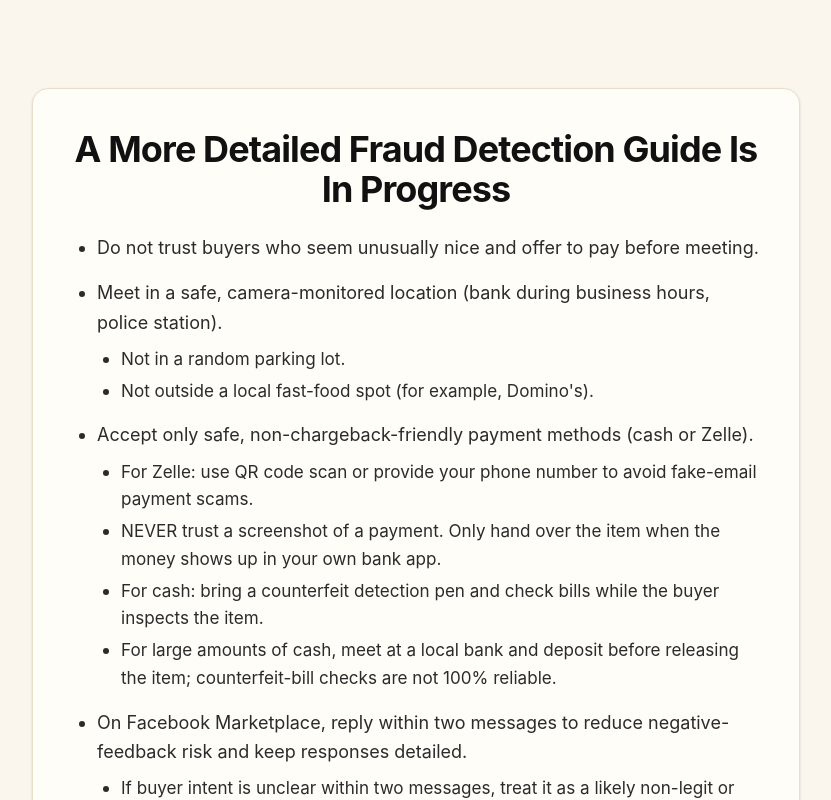
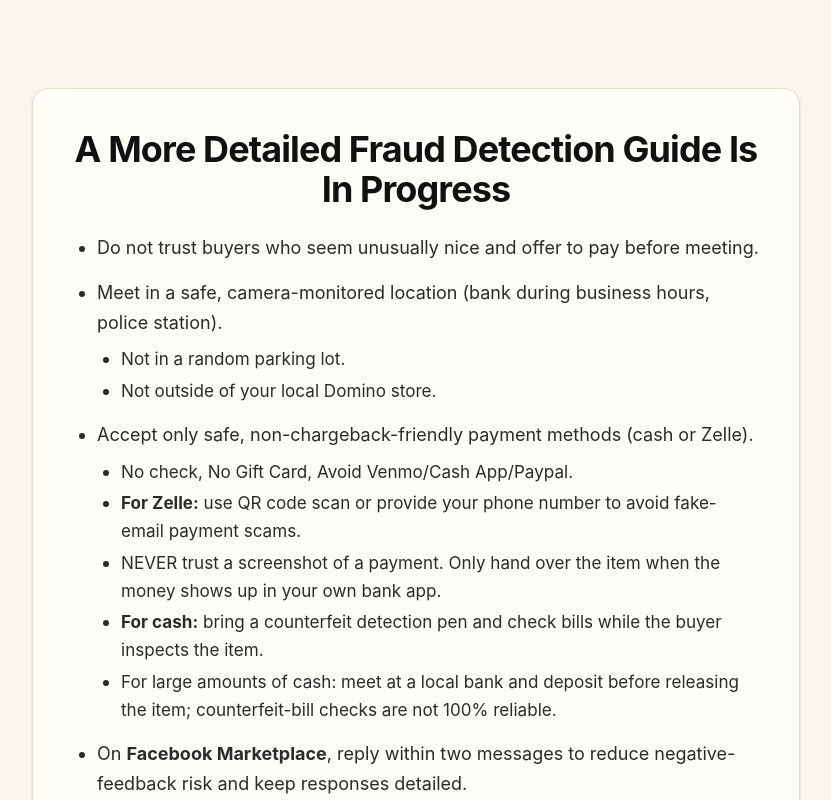
Before and after one commit to yyss8/IsBuyerLegit, a React (Vite) app: page / in a window 1280 px wide. Both pictures are taken after a click on the button "local". Shown: the top 800 px of the page, without its empty margins (224-1055 px from the left). Built offline with nearby package versions, Linux system fonts and the light colour scheme.

Commit message:
Finialize guide for local option.

```diff
--- a/src/PlatformRouting.jsx
+++ b/src/PlatformRouting.jsx
@@ -76,20 +76,21 @@ const PlatformRouting = () => {
                   Meet in a safe, camera-monitored location (bank during business hours, police station).
                   <ul className="mt-2 list-disc pl-6 space-y-1 text-[0.95em]">
                     <li>Not in a random parking lot.</li>
-                    <li>Not outside a local fast-food spot (for example, Domino&apos;s).</li>
+                    <li>Not outside of your local Domino store.</li>
                   </ul>
                 </li>
                 <li>
                   Accept only safe, non-chargeback-friendly payment methods (cash or Zelle).
                   <ul className="mt-2 list-disc pl-6 space-y-1 text-[0.95em]">
-                    <li>For Zelle: use QR code scan or provide your phone number to avoid fake-email payment scams.</li>
+                    <li>No check, No Gift Card, Avoid Venmo/Cash App/Paypal.</li>
+                    <li><strong>For Zelle:</strong> use QR code scan or provide your phone number to avoid fake-email payment scams.</li>
                     <li>NEVER trust a screenshot of a payment. Only hand over the item when the money shows up in your own bank app.</li>
-                    <li>For cash: bring a counterfeit detection pen and check bills while the buyer inspects the item.</li>
-                    <li>For large amounts of cash, meet at a local bank and deposit before releasing the item; counterfeit-bill checks are not 100% reliable.</li>
+                    <li><strong>For cash:</strong> bring a counterfeit detection pen and check bills while the buyer inspects the item.</li>
+                    <li>For large amounts of cash: meet at a local bank and deposit before releasing the item; counterfeit-bill checks are not 100% reliable.</li>
                   </ul>
                 </li>
                 <li>
-                  On Facebook Marketplace, reply within two messages to reduce negative-feedback risk and keep responses detailed.
+                  On <strong>Facebook Marketplace</strong>, reply within two messages to reduce negative-feedback risk and keep responses detailed.
                   <ul className="mt-2 list-disc pl-6 space-y-1 text-[0.95em]">
                     <li>If buyer intent is unclear within two messages, treat it as a likely non-legit or problematic buyer.</li>
                     <li>
```
